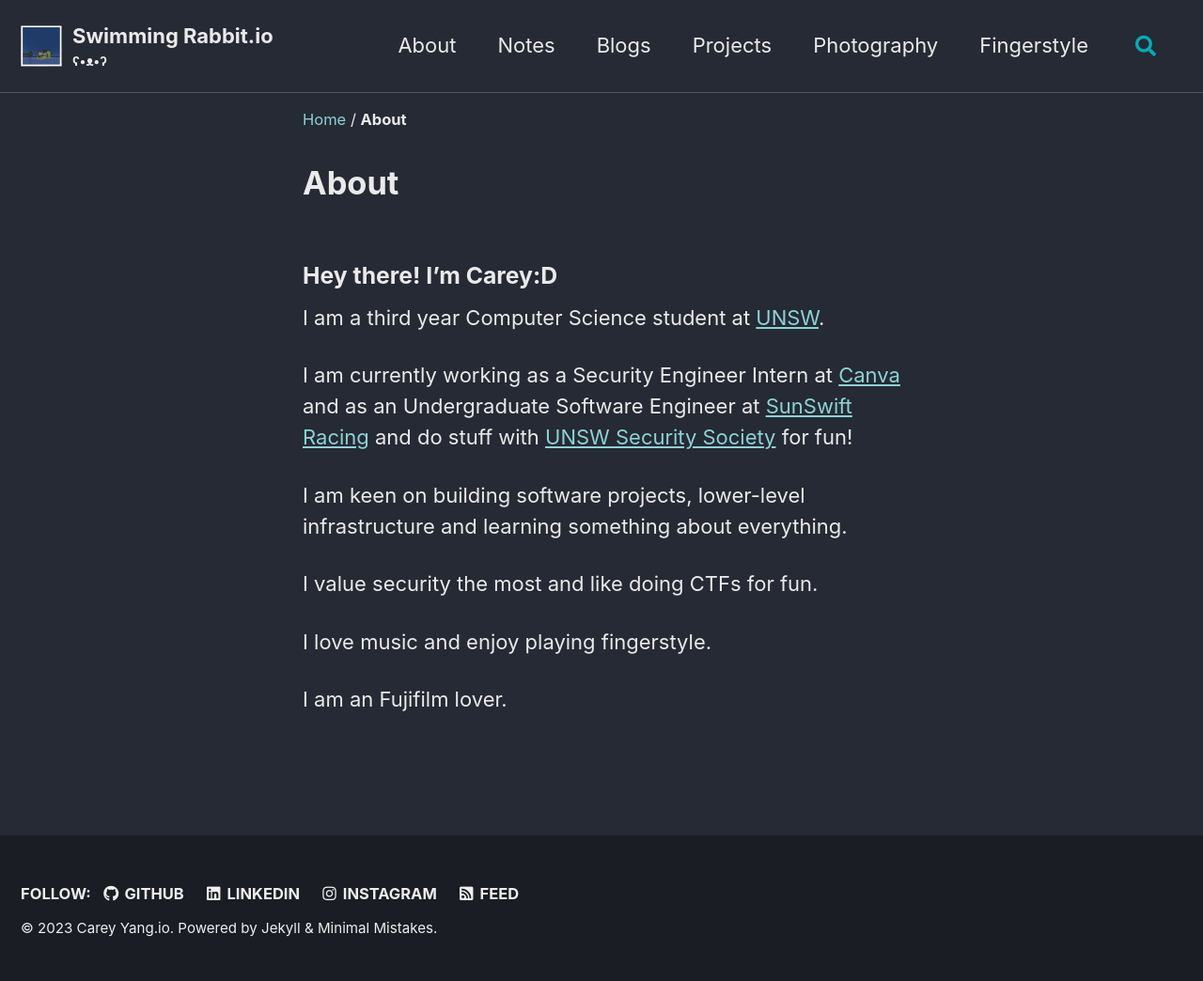
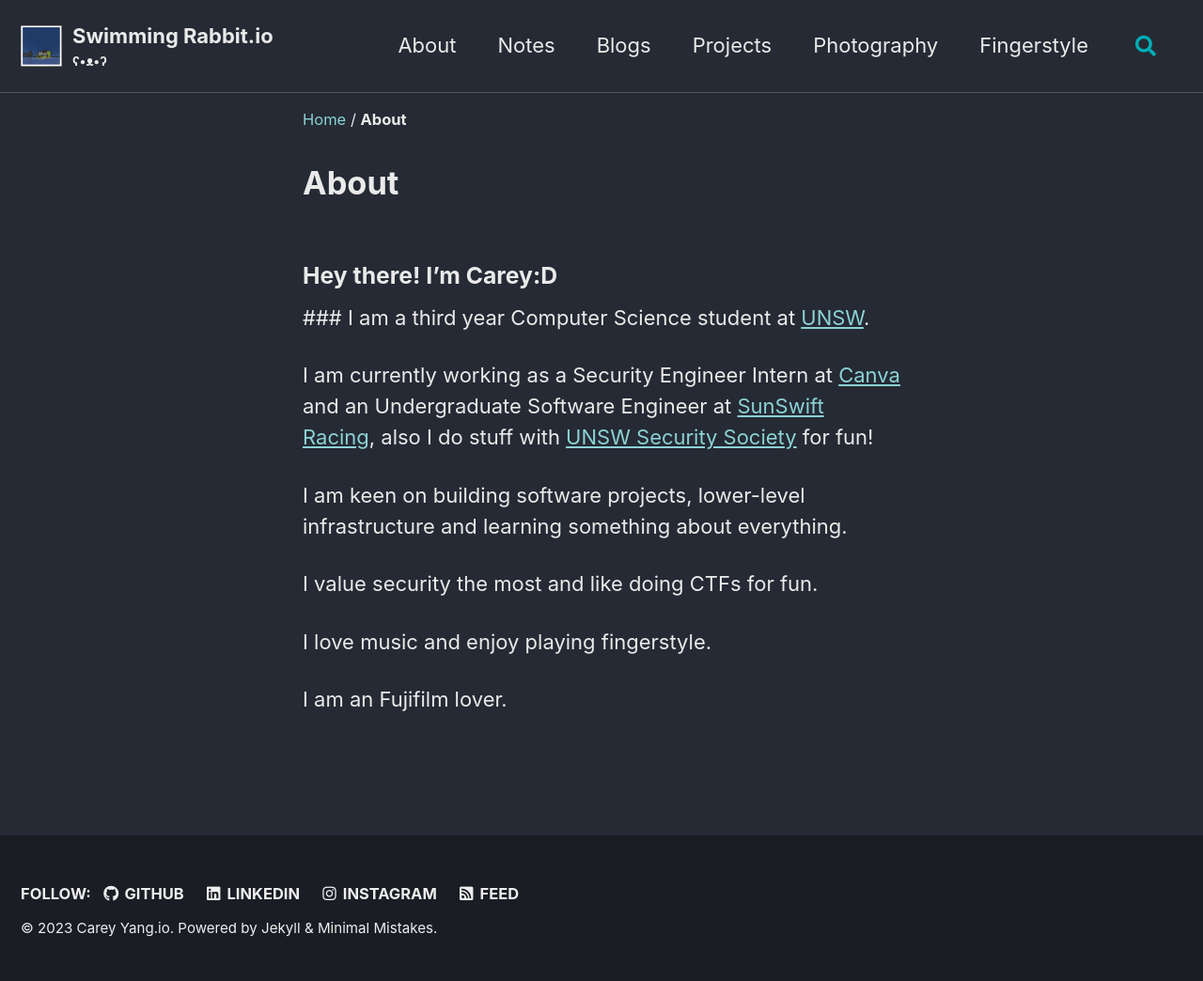
Before and after one commit to Justcarey13/Justcarey13.github.io, a Jekyll site: the page built from _pages/About.md, in a window 1280 px wide. Shown: the whole page at 94% size. Built offline with Jekyll 4.4.1, drawn with Linux system fonts in a browser that asks for light colours; cached includes are drawn as plain includes; nearby versions of some CDN libraries.

Commit message:
more fix

```diff
--- a/_pages/About.md
+++ b/_pages/About.md
@@ -6,10 +6,10 @@
 ---
 
 ### Hey there! I'm Carey:D
-
+###
 I am a third year Computer Science student at [UNSW](https://www.unsw.edu.au/).
 
-I am currently working as a Security Engineer Intern at [Canva](https://www.canva.com/) and as an Undergraduate Software Engineer at [SunSwift Racing](https://www.sunswift.com/) and do stuff with [UNSW Security Society](https://unswsecurity.com/) for fun!
+I am currently working as a Security Engineer Intern at [Canva](https://www.canva.com/) and an Undergraduate Software Engineer at [SunSwift Racing](https://www.sunswift.com/), also I do stuff with [UNSW Security Society](https://unswsecurity.com/) for fun!
 
 I am keen on building software projects, lower-level infrastructure and learning something about everything.
 
```
Also changed, not shown: notes/_posts/2022-01-23-COMP1511.md (+1 -1 lines).
